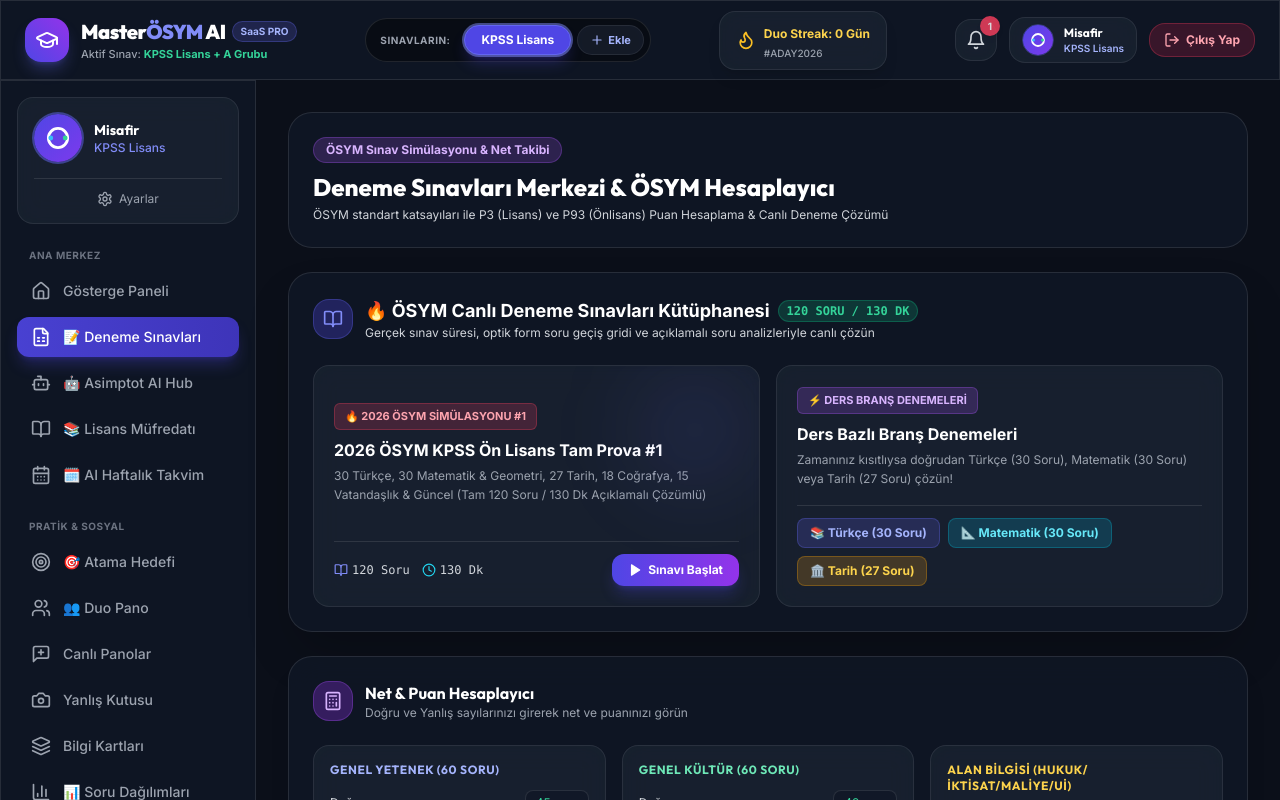
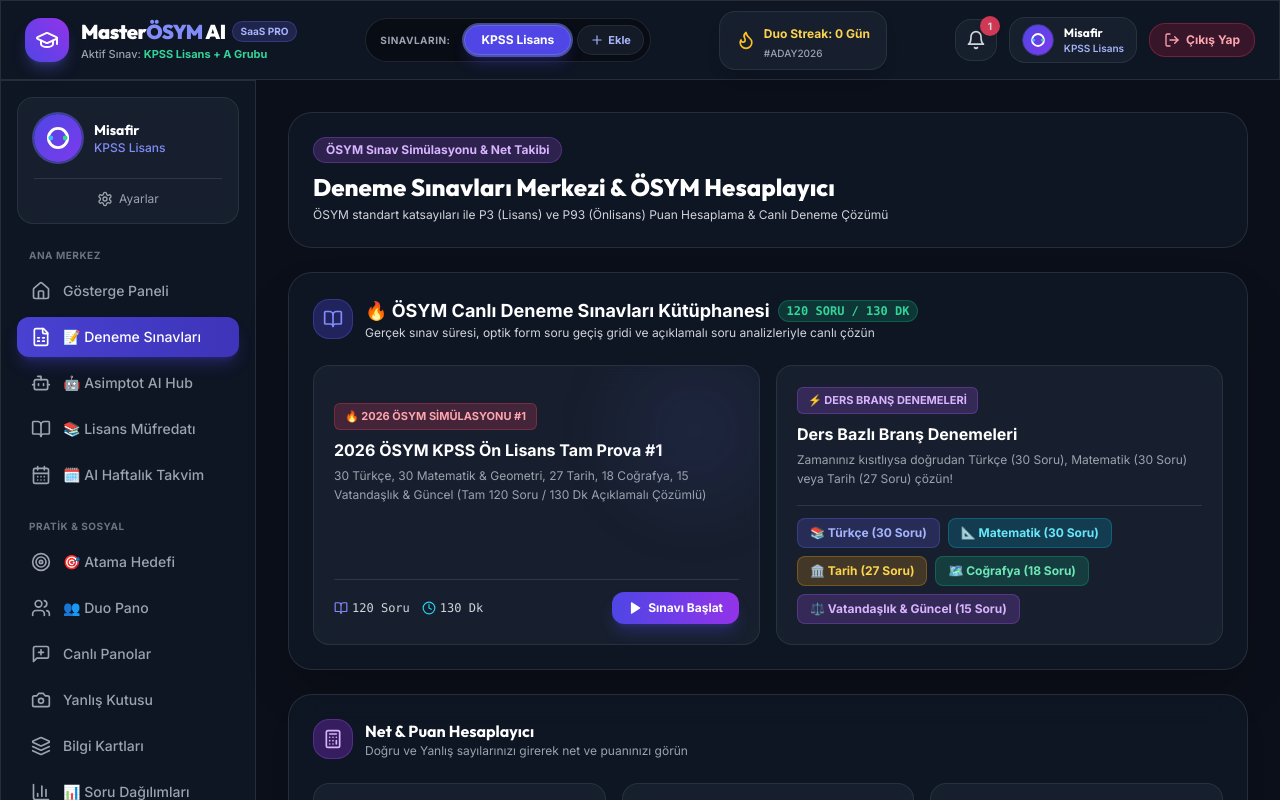
Before and after one commit to vouxnet/masterstu, a Next.js app: page /exams in a window 1280 px wide. Shown: the top 800 px of the page. Built offline with nearby package versions, Linux system fonts and the light colour scheme.

Commit message:
👑 Master Elite Entegrasyon: 5 dersin tamamı (Türkçe, Matematik, Tarih, Coğrafya, Vatandaşlık & Güncel) Branş Denemeleri modülü olarak eklendi

```diff
--- a/src/app/(dashboard)/exams/page.tsx
+++ b/src/app/(dashboard)/exams/page.tsx
@@ -316,6 +316,40 @@
                 className="px-3 py-1.5 rounded-lg bg-amber-500/20 hover:bg-amber-500/30 border border-amber-500/30 text-amber-300 text-xs font-bold transition-all"
               >
                 🏛️ Tarih (27 Soru)
+              </button>
+              <button
+                onClick={() => {
+                  const cografyaPack: ExamPack = {
+                    id: "brans-cografya-1",
+                    title: "Coğrafya Branş Denemesi #1 (18 Soru)",
+                    description: "Fiziki, Beşeri, Ekonomik Coğrafya ve Bölgesel Projeler 18 Soru",
+                    examType: "kpss_onlisans",
+                    totalQuestions: 18,
+                    durationMinutes: 20,
+                    questions: ALL_EXAM_PACKS[0].questions.filter(q => q.subject === "Coğrafya")
+                  };
+                  setActivePack(cografyaPack);
+                }}
+                className="px-3 py-1.5 rounded-lg bg-emerald-500/20 hover:bg-emerald-500/30 border border-emerald-500/30 text-emerald-300 text-xs font-bold transition-all"
+              >
+                🗺️ Coğrafya (18 Soru)
+              </button>
+              <button
+                onClick={() => {
+                  const vatPack: ExamPack = {
+                    id: "brans-vat-1",
+                    title: "Vatandaşlık & Güncel Bilgiler Branş Denemesi #1 (15 Soru)",
+                    description: "Hukukun Temel Kavramları, Anayasa, İdare Hukuku ve Güncel Bilgiler 15 Soru",
+                    examType: "kpss_onlisans",
+                    totalQuestions: 15,
+                    durationMinutes: 15,
+                    questions: ALL_EXAM_PACKS[0].questions.filter(q => q.subject === "Vatandaşlık" || q.subject === "Güncel Bilgiler")
+                  };
+                  setActivePack(vatPack);
+                }}
+                className="px-3 py-1.5 rounded-lg bg-purple-500/20 hover:bg-purple-500/30 border border-purple-500/30 text-purple-300 text-xs font-bold transition-all"
+              >
+                ⚖️ Vatandaşlık & Güncel (15 Soru)
               </button>
             </div>
           </div>
```
